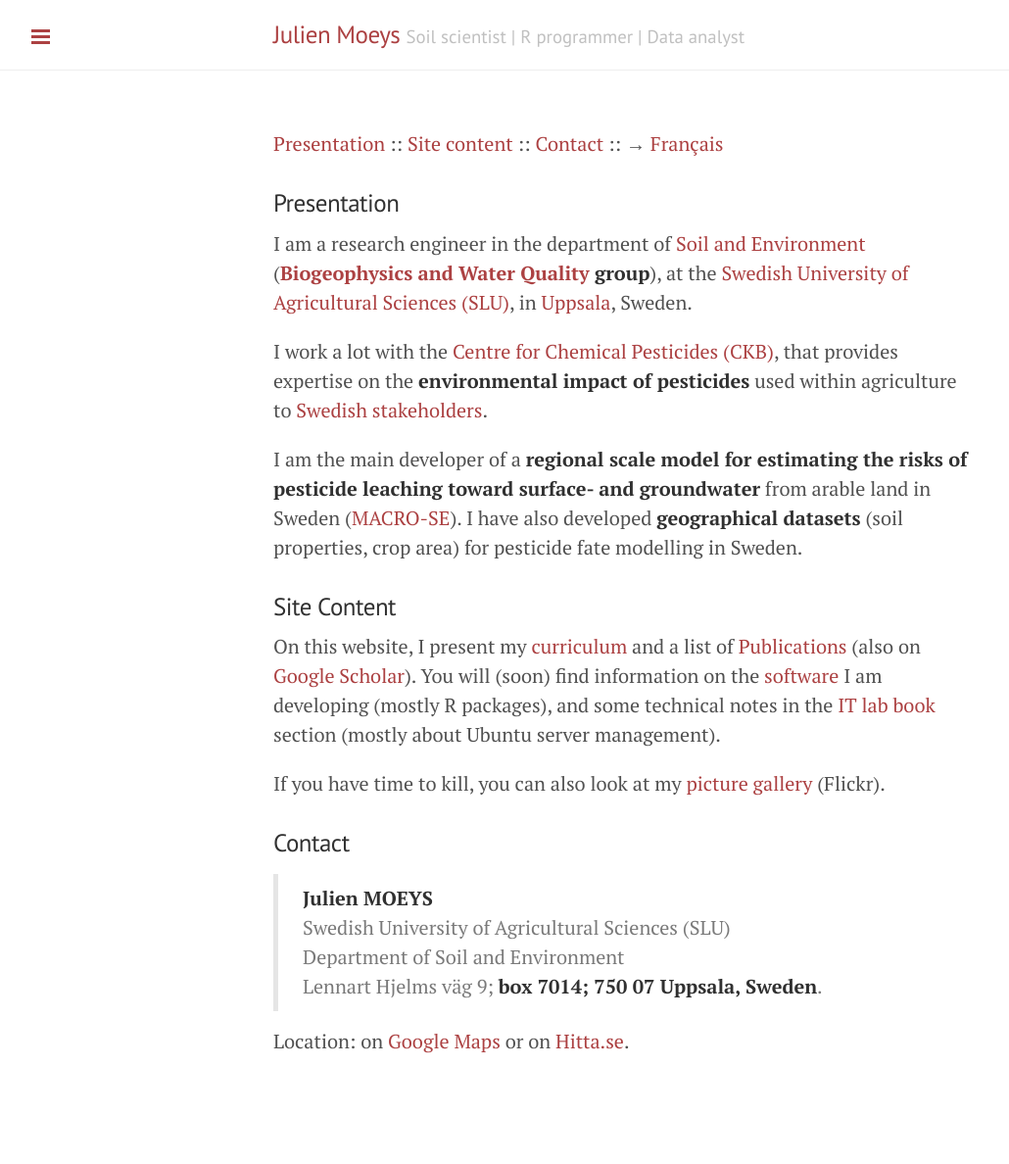
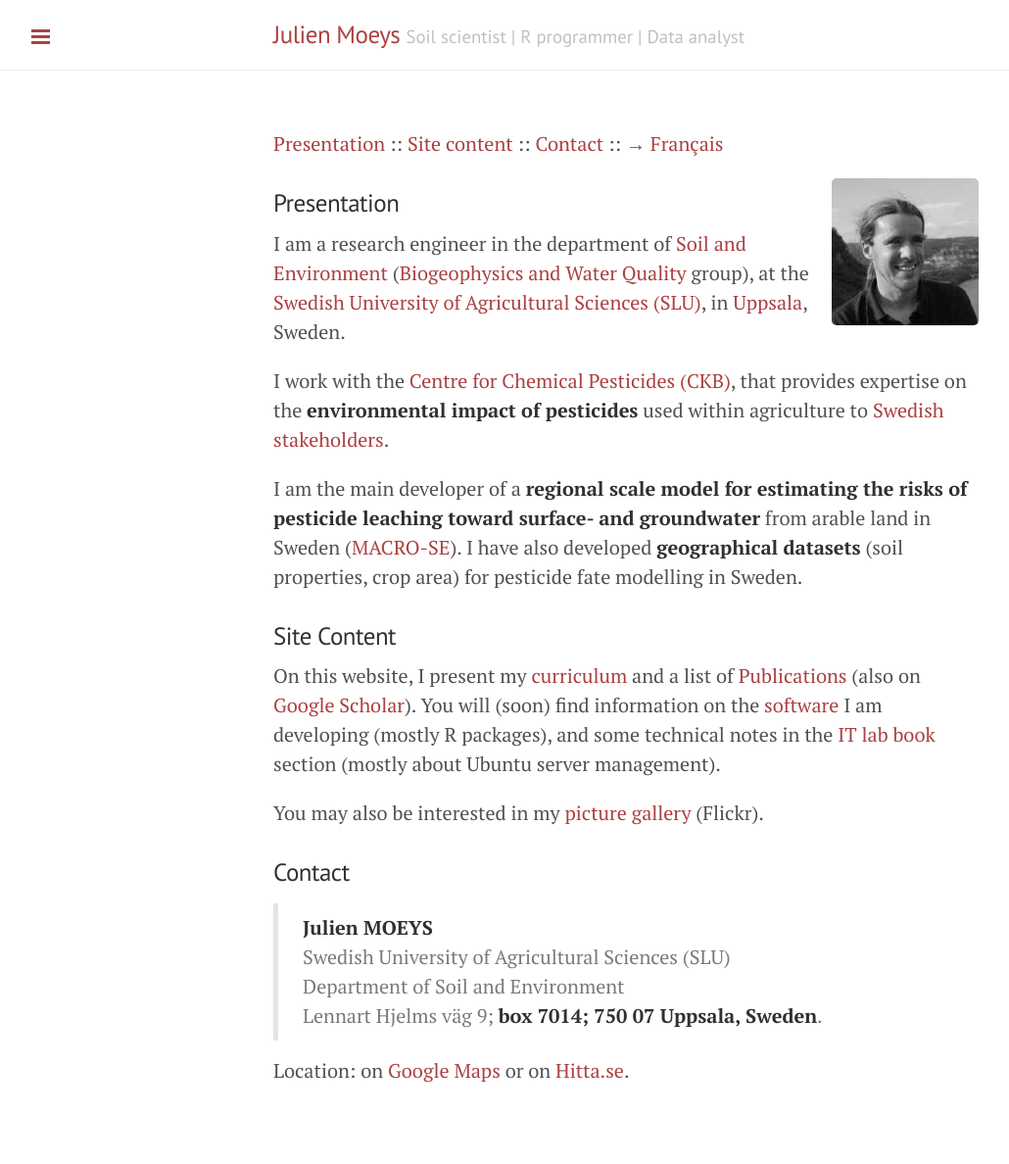
Before and after one commit to julienmoeys/julienmoeys.github.io, a Jekyll site: the page built from index.md, in a window 1280 px wide. Shown: the whole page at 98% size, without its empty margins (1-1031 px from the left). Built offline with Jekyll 4.4.1, drawn with Linux system fonts in a browser that asks for light colours; Markdown is read by kramdown in place of the engine named in the settings; before the commit the page ends 1158 px from its top, so only the background shows below that.

Commit message:
Added small picture of me

```diff
--- a/index.md
+++ b/index.md
@@ -8,14 +8,16 @@ weight    : 1
 [Presentation](#presentation) :: [Site content](#sitecontent) ::
 [Contact](#contact) :: &rarr; [Français](/fr/)
 
+<img src="assets/img/jmoeys-avatar-small.jpg" alt="Photo of Julien Moeys" align="right"/>
+
 ### Presentation   <a name="presentation"></a>
 
 I am a research engineer in the department
-of [Soil and Environment][SLUSoil] (**[Biogeophysics and Water Quality][BGFVV]
-group**), at the [Swedish University of Agricultural Sciences
+of [Soil and Environment][SLUSoil] ([Biogeophysics and Water Quality][BGFVV]
+group), at the [Swedish University of Agricultural Sciences
 (SLU)][SLU], in [Uppsala][], Sweden.
 
-I work a lot with the [Centre for Chemical Pesticides (CKB)][CKB],
+I work with the [Centre for Chemical Pesticides (CKB)][CKB],
 that provides expertise on the **environmental impact of pesticides**
 used within agriculture to [Swedish stakeholders][CKBRef].
 
@@ -29,15 +31,14 @@ fate modelling in Sweden.
 
 ### Site Content   <a name="sitecontent"></a>
 
-On this website, I present my [curriculum](/en/CV/) and a list of
-[Publications](/en/Publications/) (also on [Google Scholar][jmScholar]).
-You will (soon) find information on the [software](/en/Software/)
+On this website, I present my [curriculum](/CV/) and a list of
+[Publications](/Publications/) (also on [Google Scholar][jmScholar]).
+You will (soon) find information on the [software](/Software/)
 I am developing (mostly R packages), and some technical notes in the
-[IT lab book](/en/ITLabBook/) section (mostly about Ubuntu server
+[IT lab book](/ITLabBook/) section (mostly about Ubuntu server
 management).
 
-If you have time to kill, you can also look at my [picture
-gallery][jmFlickr] (Flickr).
+You may also be interested in my [picture gallery][jmFlickr] (Flickr).
 
 
 
```
Also changed, not shown: assets/img/jmoeys-avatar-small.jpg (added).
